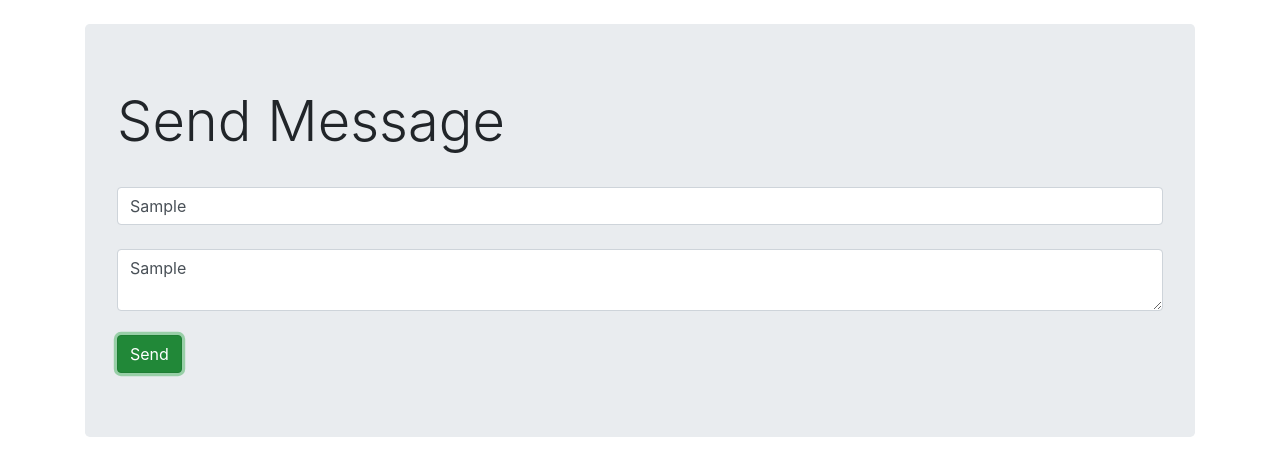
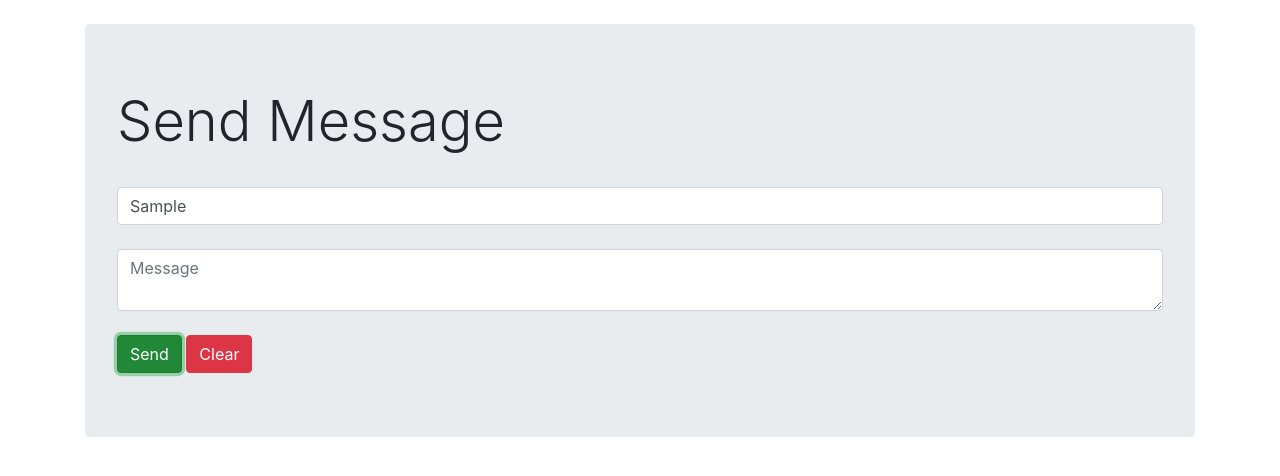
Before and after one commit to zoietady/chat-application-node, a website: page index.html in a window 1280 px wide. Both pictures are taken after typing "Sample", "Sample" into the empty fields and a click on the button "Send". Drawn offline with nearby package versions, Linux system fonts and the light colour scheme; no server answers.

Commit message:
added clear function

```diff
--- a/index.html
+++ b/index.html
@@ -23,6 +23,7 @@
             <textarea id="message" type="text" class="form-control" placeholder="Message"></textarea>
             <br>
             <button id="send" class="btn btn-success">Send</button>
+            <button id="clear" type="button" class="btn btn-danger">Clear</button>
         </div>
 
         <div id="messages">
@@ -36,7 +37,12 @@
         $(() => {
             $("#send").click(() =>{
                 let message = { name: $('#name').val(), message: $('#message').val()};
+                $('#message').val('');
                 postMessage(message);
+            });
+
+            $("#clear").click(() =>{
+                $('#messages').empty();
             });
 
             getMessages();
@@ -49,13 +55,13 @@
         }
 
         function getMessages(){
-            $.get('https://cachachat.herokuapp.com/messages', (data) =>{
+            $.get('/messages', (data) =>{
                 data.forEach(addMessage);
             })
         }
 
         function postMessage(message){
-            $.post('https://cachachat.herokuapp.com/messages',message)
+            $.post('/messages',message)
         }
     </script>
 </body>
```
